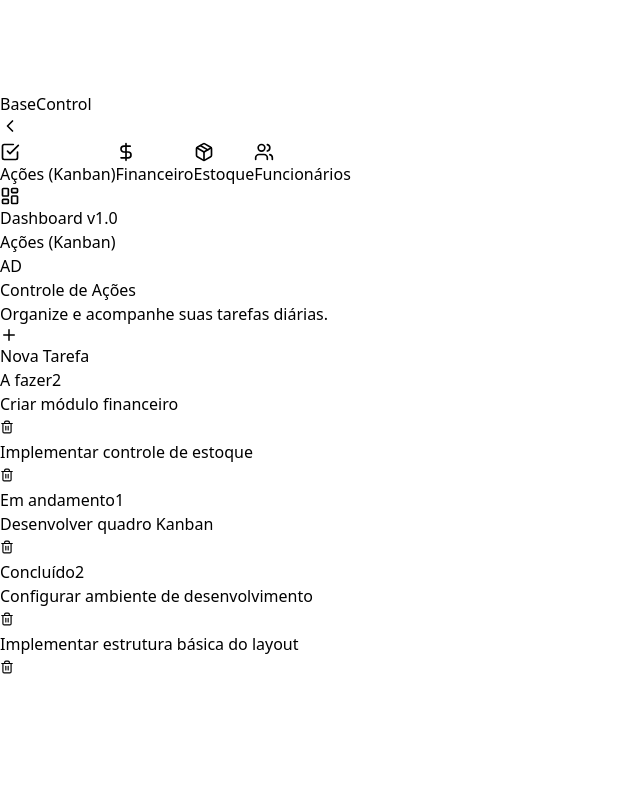
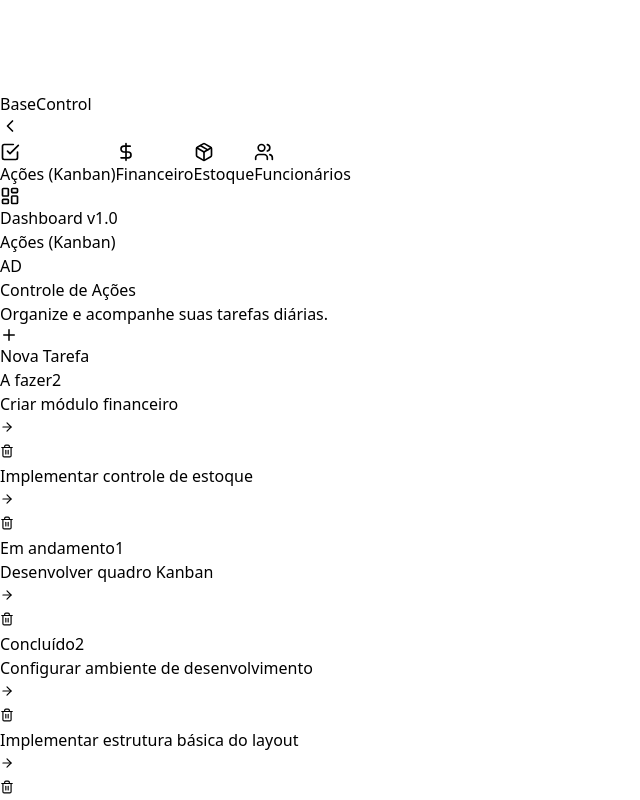
Before and after one commit to jotaveHub/BaseControl, a React (Vite) app: page / in a window 1280 px wide. Shown: the part 1188-1988 px from the top of the page, without its empty margins (0-640 px from the left). Before the commit the page ends 1868 px from the top, so only its background shows below. Built offline with nearby package versions, Linux system fonts and the light colour scheme; the HTML template or start-up script is replaced by a standard one.

Commit message:
:sparkles:(feat): Venda no estoque lança no financeiro automaticamente, kanban com drag overlay flutuante e mover por clique

```diff
--- a/src/features/kanban/KanbanBoard.tsx
+++ b/src/features/kanban/KanbanBoard.tsx
@@ -7,14 +7,17 @@ import {
   useSensor,
   useSensors,
   DragEndEvent,
+  DragStartEvent,
+  DragOverlay,
 } from '@dnd-kit/core';
 import {
-  arrayMove,
   SortableContext,
   sortableKeyboardCoordinates,
+  verticalListSortingStrategy,
 } from '@dnd-kit/sortable';
-import { TaskStatus } from '../../types';
+import { TaskStatus, Task } from '../../types';
 import { KanbanColumn } from './KanbanColumn';
+import { KanbanCard } from './KanbanCard';
 import { useKanbanStore } from '../../store/useKanbanStore';
 import { Button, Modal, Input } from '../../components/ui';
 import { Plus } from 'lucide-react';
@@ -23,6 +26,7 @@ export const KanbanBoard = () => {
   const { tasks, moveTask, addTask } = useKanbanStore();
   const [isModalOpen, setIsModalOpen] = useState(false);
   const [newTaskContent, setNewTaskContent] = useState('');
+  const [activeTask, setActiveTask] = useState<Task | null>(null);
 
   const sensors = useSensors(
     useSensor(PointerSensor, {
@@ -31,12 +35,18 @@ export const KanbanBoard = () => {
       },
     }),
     useSensor(KeyboardSensor, {
-      coordinateGetting: sortableKeyboardCoordinates,
+      coordinateGetter: sortableKeyboardCoordinates,
     })
   );
 
+  const handleDragStart = (event: DragStartEvent) => {
+    const task = tasks.find(t => t.id === event.active.id);
+    setActiveTask(task || null);
+  };
+
   const handleDragEnd = (event: DragEndEvent) => {
     const { active, over } = event;
+    setActiveTask(null);
     if (!over) return;
 
     const activeId = active.id as string;
@@ -45,7 +55,6 @@ export const KanbanBoard = () => {
     const task = tasks.find(t => t.id === activeId);
     if (!task) return;
 
-    // If the overId is a column ID
     const statusMap: Record<string, TaskStatus> = {
       todo: 'todo',
       doing: 'doing',
@@ -55,7 +64,6 @@ export const KanbanBoard = () => {
     if (statusMap[overId]) {
       moveTask(activeId, statusMap[overId]);
     } else {
-      // The overId is another card. We move the task to the status of the over-card.
       const overTask = tasks.find(t => t.id === overId);
       if (overTask) {
         moveTask(activeId, overTask.status);
@@ -92,6 +100,7 @@ export const KanbanBoard = () => {
       <DndContext
         sensors={sensors}
         collisionDetection={closestCorners}
+        onDragStart={handleDragStart}
         onDragEnd={handleDragEnd}
       >
         <div className="flex gap-6 h-full items-start overflow-x-auto pb-4">
@@ -104,13 +113,20 @@ export const KanbanBoard = () => {
             />
           ))}
         </div>
+
+        <DragOverlay dropAnimation={{
+          duration: 200,
+          easing: 'cubic-bezier(0.18, 0.67, 0.6, 1.22)',
+        }}>
+          {activeTask ? (
+            <div style={{ transform: 'rotate(2deg)', opacity: 0.95 }}>
+              <KanbanCard task={activeTask} isDragging />
+            </div>
+          ) : null}
+        </DragOverlay>
       </DndContext>
 
-      <Modal
-        isOpen={isModalOpen}
-        onClose={() => setIsModalOpen(false)}
-        title="Nova Tarefa"
-      >
+      <Modal isOpen={isModalOpen} onClose={() => setIsModalOpen(false)} title="Nova Tarefa">
         <div className="space-y-4">
           <Input
             label="O que precisa ser feito?"
@@ -121,12 +137,8 @@ export const KanbanBoard = () => {
             autoFocus
           />
           <div className="flex justify-end gap-3">
-            <Button variant="secondary" onClick={() => setIsModalOpen(false)}>
-              Cancelar
-            </Button>
-            <Button onClick={handleAddTask}>
-              Adicionar
-            </Button>
+            <Button variant="secondary" onClick={() => setIsModalOpen(false)}>Cancelar</Button>
+            <Button onClick={handleAddTask}>Adicionar</Button>
           </div>
         </div>
       </Modal>
--- a/src/features/kanban/KanbanCard.tsx
+++ b/src/features/kanban/KanbanCard.tsx
@@ -1,23 +1,34 @@
-import React from 'react';
+import React, { useState } from 'react';
 import { useSortable } from '@dnd-kit/sortable';
 import { CSS } from '@dnd-kit/utilities';
-import { Task } from '../../types';
+import { Task, TaskStatus } from '../../types';
 import { Card } from '../../components/ui';
-import { Trash2 } from 'lucide-react';
+import { Trash2, ArrowRight, ChevronRight } from 'lucide-react';
 import { useKanbanStore } from '../../store/useKanbanStore';
 import { cn } from '../../components/ui';
 
 interface KanbanCardProps {
   task: Task;
+  isDragging?: boolean;
 }
 
-export const KanbanCard = ({ task }: KanbanCardProps) => {
-  const { attributes, listeners, setNodeRef, transform, transition } = useSortable({ id: task.id });
+const statusSequence: TaskStatus[] = ['todo', 'doing', 'done'];
+const statusLabels: Record<TaskStatus, string> = {
+  todo: 'A fazer',
+  doing: 'Em andamento',
+  done: 'Concluído',
+};
+
+export const KanbanCard = ({ task, isDragging = false }: KanbanCardProps) => {
+  const { attributes, listeners, setNodeRef, transform, transition, isDragging: isSortableDragging } = useSortable({ id: task.id });
   const deleteTask = useKanbanStore(state => state.deleteTask);
+  const moveTask = useKanbanStore(state => state.moveTask);
+  const [showMoveMenu, setShowMoveMenu] = useState(false);
 
   const style = {
     transform: CSS.Transform.toString(transform),
     transition,
+    opacity: isSortableDragging ? 0 : 1,
   };
 
   const statusColors = {
@@ -26,22 +37,91 @@ export const KanbanCard = ({ task }: KanbanCardProps) => {
     done: 'border-l-4 border-l-green-500 bg-green-50/50',
   };
 
+  const otherStatuses = statusSequence.filter(s => s !== task.status);
+
+  const handleMove = (e: React.MouseEvent, status: TaskStatus) => {
+    e.stopPropagation();
+    moveTask(task.id, status);
+    setShowMoveMenu(false);
+  };
+
+  if (isDragging) {
     return (
-    <div ref={setNodeRef} style={style} {...attributes} {...listeners}>
+      <Card className={cn(
+        'cursor-grabbing relative shadow-2xl',
+        statusColors[task.status as keyof typeof statusColors]
+      )}>
+        <p className="text-sm font-medium text-slate-900 pr-6">{task.content}</p>
+      </Card>
+    );
+  }
+
+  return (
+    <div ref={setNodeRef} style={style} className="relative">
       <Card className={cn(
         'group cursor-grab active:cursor-grabbing relative hover:border-blue-400 transition-all',
         statusColors[task.status as keyof typeof statusColors]
       )}>
-        <p className="text-sm font-medium text-slate-900 pr-6">{task.content}</p>
+        <div {...attributes} {...listeners} className="pr-14">
+          <p className="text-sm font-medium text-slate-900">{task.content}</p>
+        </div>
+
+        {/* Action buttons */}
+        <div className="absolute top-2 right-2 flex items-center gap-1 opacity-0 group-hover:opacity-100 transition-opacity">
+          {/* Move button */}
+          <div className="relative">
             <button
+              onMouseDown={(e) => e.stopPropagation()}
+              onClick={(e) => {
+                e.stopPropagation();
+                setShowMoveMenu(prev => !prev);
+              }}
+              className="p-1 text-gray-400 hover:text-blue-500 transition-colors rounded"
+              title="Mover para etapa"
+            >
+              <ArrowRight size={14} />
+            </button>
+
+            {showMoveMenu && (
+              <>
+                <div
+                  className="fixed inset-0 z-10"
+                  onMouseDown={(e) => { e.stopPropagation(); setShowMoveMenu(false); }}
+                />
+                <div className="absolute right-0 top-7 z-20 bg-white border border-gray-200 rounded-lg shadow-lg py-1 min-w-[160px]">
+                  <p className="px-3 py-1 text-xs font-semibold text-gray-400 uppercase tracking-wider">Mover para</p>
+                  {otherStatuses.map(status => (
+                    <button
+                      key={status}
+                      onMouseDown={(e) => e.stopPropagation()}
+                      onClick={(e) => handleMove(e, status)}
+                      className="w-full text-left px-3 py-2 text-sm text-gray-700 hover:bg-blue-50 hover:text-blue-700 flex items-center gap-2 transition-colors"
+                    >
+                      <span className={cn(
+                        'w-2 h-2 rounded-full flex-shrink-0',
+                        status === 'todo' ? 'bg-gray-400' : status === 'doing' ? 'bg-blue-500' : 'bg-green-500'
+                      )} />
+                      {statusLabels[status]}
+                      <ChevronRight size={12} className="ml-auto" />
+                    </button>
+                  ))}
+                </div>
+              </>
+            )}
+          </div>
+
+          {/* Delete button */}
+          <button
+            onMouseDown={(e) => e.stopPropagation()}
             onClick={(e) => {
               e.stopPropagation();
               deleteTask(task.id);
             }}
-          className="absolute top-2 right-2 p-1 text-gray-400 hover:text-red-500 opacity-0 group-hover:opacity-100 transition-opacity"
+            className="p-1 text-gray-400 hover:text-red-500 transition-colors rounded"
           >
             <Trash2 size={14} />
           </button>
+        </div>
       </Card>
     </div>
   );
--- a/src/features/kanban/KanbanColumn.tsx
+++ b/src/features/kanban/KanbanColumn.tsx
@@ -12,7 +12,7 @@ interface KanbanColumnProps {
 }
 
 export const KanbanColumn = ({ id, title, tasks }: KanbanColumnProps) => {
-  const { setNodeRef } = useDroppable({ id });
+  const { setNodeRef, isOver } = useDroppable({ id });
 
   return (
     <div className="flex flex-col w-80 shrink-0 h-full">
@@ -30,7 +30,12 @@ export const KanbanColumn = ({ id, title, tasks }: KanbanColumnProps) => {
       </div>
       <div
         ref={setNodeRef}
-        className="flex-1 overflow-y-auto space-y-3 p-3 rounded-xl bg-gray-200/40 border-2 border-dashed border-gray-300 shadow-inner min-h-[150px] transition-colors hover:bg-gray-200/60"
+        className={cn(
+          'flex-1 overflow-y-auto space-y-3 p-3 rounded-xl border-2 border-dashed shadow-inner min-h-[150px] transition-colors',
+          isOver
+            ? 'bg-blue-100/60 border-blue-400'
+            : 'bg-gray-200/40 border-gray-300 hover:bg-gray-200/60'
+        )}
       >
         <SortableContext items={tasks.map(t => t.id)} strategy={verticalListSortingStrategy}>
           {tasks.map(task => (
```
Also changed, not shown: src/features/inventory/InventoryDashboard.tsx (+74 -49 lines), 1 other file (tests, documents, lock files or other folders). Lines whose indentation alone changed are shown as unchanged.
